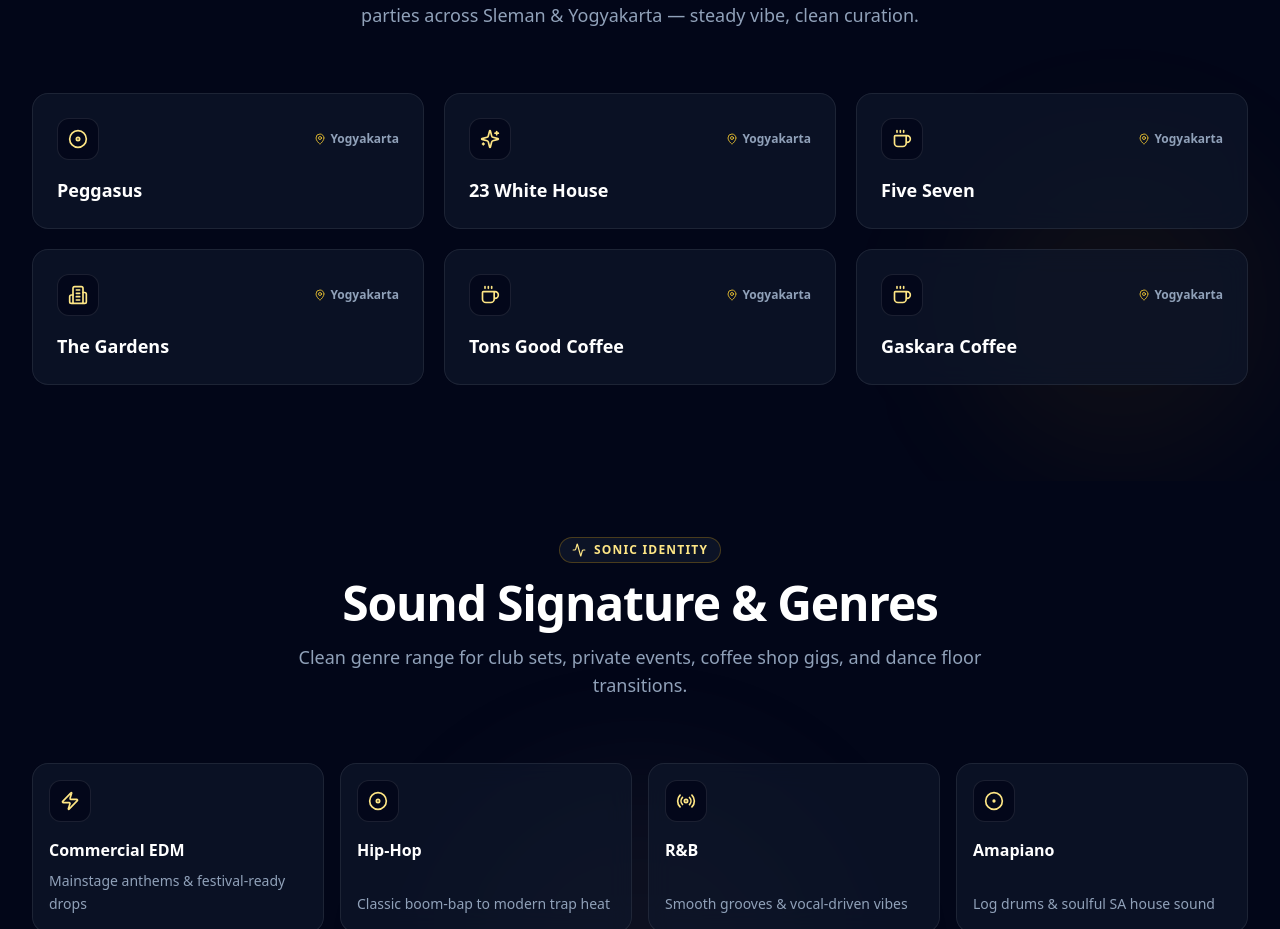
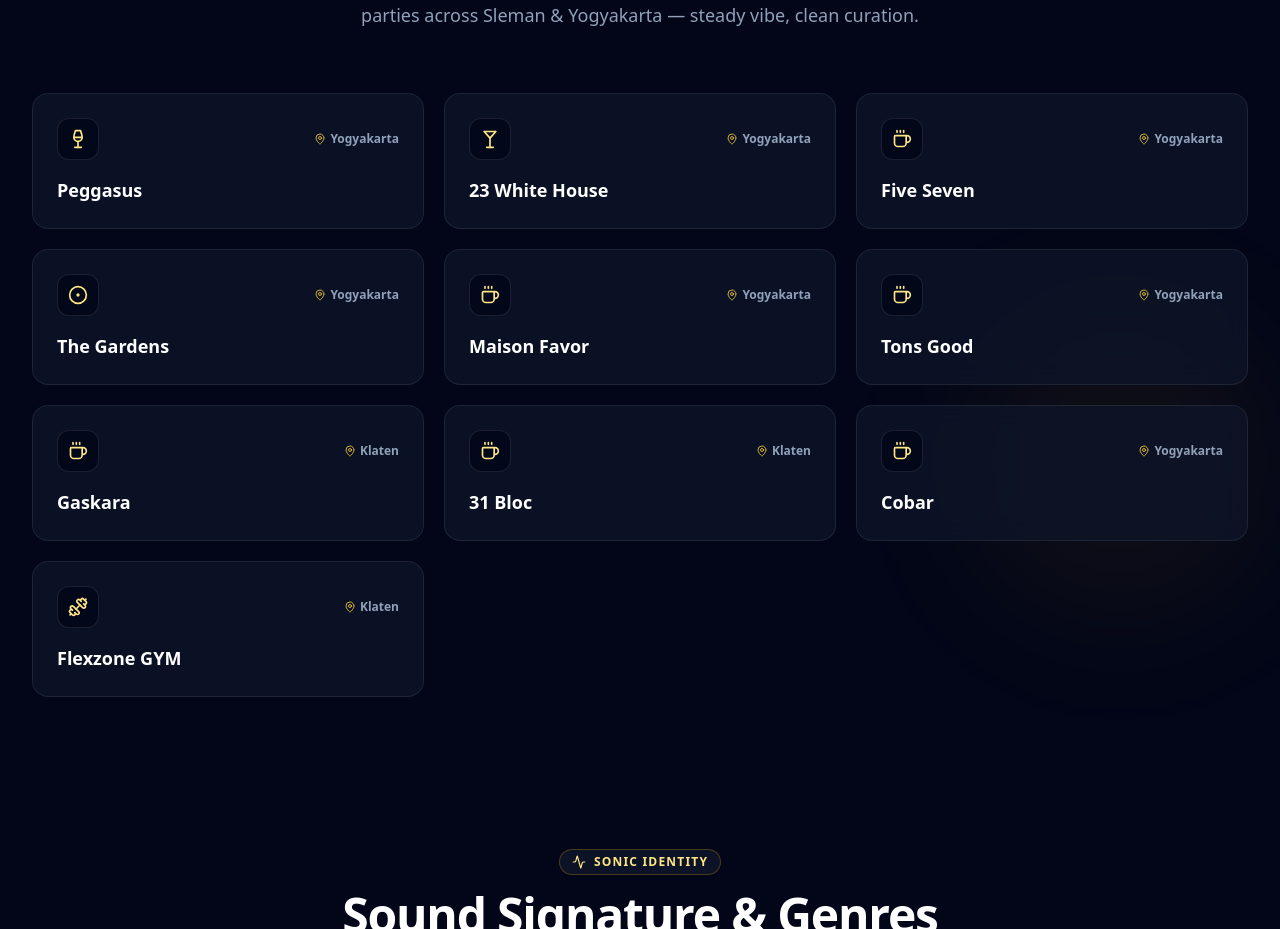
Before and after one commit to asyiraafnufail/dj-portfolio, a Next.js app: page / in a window 1280 px wide. Shown: the part 1005-1934 px from the top of the page. Built offline with nearby package versions, Linux system fonts and the light colour scheme.

Commit message:
update experience

```diff
--- a/src/components/Experience.tsx
+++ b/src/components/Experience.tsx
@@ -1,14 +1,14 @@
 'use client';
 
 import { motion } from 'framer-motion';
-import { Building2, Coffee, Disc, Flame, MapPin, Music, Sparkles } from 'lucide-react';
+import { CircleDot, Coffee, Dumbbell, Flame, MapPin, Martini, Wine } from 'lucide-react';
 
 interface Venue {
   id: string;
   name: string;
   city: string;
   tone: string;
-  icon: typeof Building2;
+  icon: typeof Coffee;
 }
 
 const venues: Venue[] = [
@@ -17,14 +17,14 @@ const venues: Venue[] = [
     name: 'Peggasus',
     city: 'Yogyakarta',
     tone: 'border-amber-400/25',
-    icon: Disc,
+    icon: Wine,
   },
   {
     id: '2',
     name: '23 White House',
     city: 'Yogyakarta',
     tone: 'border-stone-400/25',
-    icon: Sparkles,
+    icon: Martini,
   },
   {
     id: '3',
@@ -38,21 +38,49 @@ const venues: Venue[] = [
     name: 'The Gardens',
     city: 'Yogyakarta',
     tone: 'border-amber-400/25',
-    icon: Building2,
+    icon: CircleDot,
   },
   {
     id: '5',
-    name: 'Tons Good Coffee',
+    name: 'Maison Favor',
     city: 'Yogyakarta',
     tone: 'border-stone-400/25',
     icon: Coffee,
   },
   {
     id: '6',
-    name: 'Gaskara Coffee',
+    name: 'Tons Good',
     city: 'Yogyakarta',
     tone: 'border-slate-400/25',
     icon: Coffee,
+  },
+  {
+    id: '7',
+    name: 'Gaskara',
+    city: 'Klaten',
+    tone: 'border-slate-400/25',
+    icon: Coffee,
+  },
+  {
+    id: '8',
+    name: '31 Bloc',
+    city: 'Klaten',
+    tone: 'border-slate-400/25',
+    icon: Coffee,
+  },
+  {
+    id: '9',
+    name: 'Cobar',
+    city: 'Yogyakarta',
+    tone: 'border-slate-400/25',
+    icon: Coffee,
+  },
+  {
+    id: '10',
+    name: 'Flexzone GYM',
+    city: 'Klaten',
+    tone: 'border-slate-400/25',
+    icon: Dumbbell,
   },
 ];
 
```
